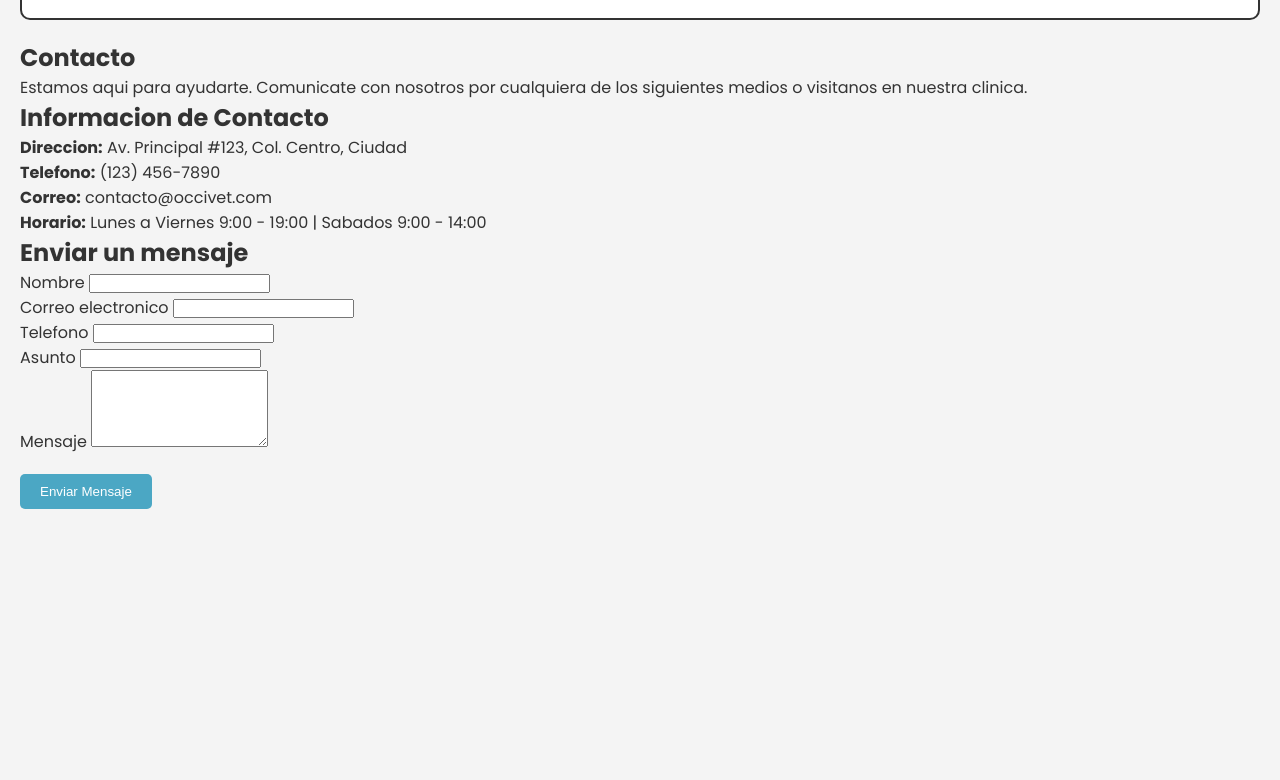
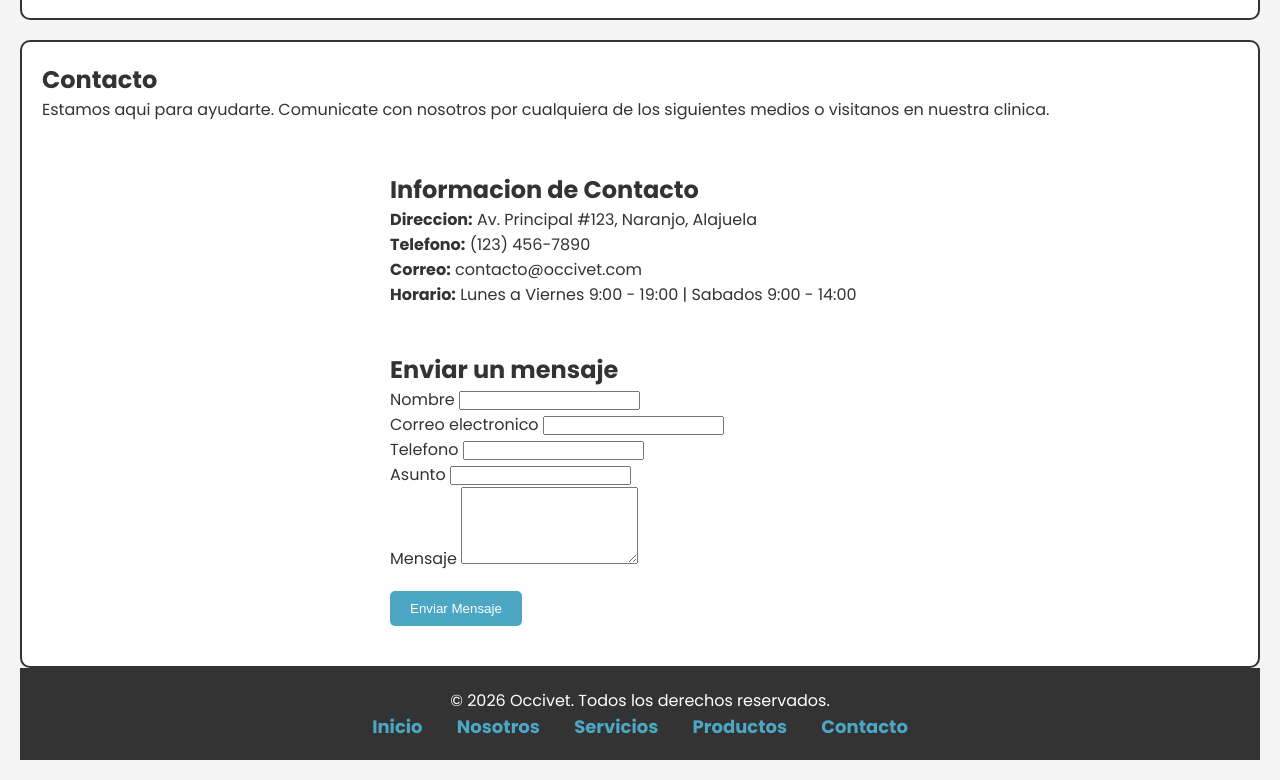
Before and after one commit to Cormanox/Proyecto_WD, a plain HTML site: page contacto.html in a window 1280 px wide. Shown: the part 180-960 px from the top of the page. Before the commit the page ends 800 px from the top, so only its background shows below. Drawn offline with Linux system fonts and the light colour scheme.

Commit message:
Add site footer and contact/product styles
Add a consistent footer to Index, Productos, Servicios, nosotros and contacto pages. Update contacto content (address and spacing). Add/adjust CSS: navigation link styles, contact section layout (.contacto, .contacto__info, .contacto__datos/.contacto__formulario), footer styling, and product image styles; plus minor hover/button refinements.

```diff
--- a/contacto.html
+++ b/contacto.html
@@ -25,20 +25,22 @@
         </div>
     </section>
 </header>
+<body>
 <main>
     <section class="contacto">
         <div class="container">
             <h1>Contacto</h1>
             <p>Estamos aqui para ayudarte. Comunicate con nosotros por cualquiera de los siguientes medios o visitanos en nuestra clinica.</p>
-
+            <br><br>
             <div class="contacto__info">
                 <div class="contacto__datos">
                     <h2>Informacion de Contacto</h2>
-                    <p><strong>Direccion:</strong> Av. Principal #123, Col. Centro, Ciudad</p>
+                    <p><strong>Direccion:</strong> Av. Principal #123, Naranjo, Alajuela </p>
                     <p><strong>Telefono:</strong> (123) 456-7890</p>
                     <p><strong>Correo:</strong> contacto@occivet.com</p>
                     <p><strong>Horario:</strong> Lunes a Viernes 9:00 - 19:00 | Sabados 9:00 - 14:00</p>
                 </div>
+                <br>
 
                 <div class="contacto__formulario">
                     <h2>Enviar un mensaje</h2>
@@ -70,6 +72,21 @@
         </div>
     </section>
 </main>
-<body>
 </body>
+<footer>
+    <section class="footer">
+        <div class="container">
+            <div class="footer__inner">
+                <p>&copy; 2026 Occivet. Todos los derechos reservados.</p>
+                <nav class="footer__nav">
+                    <a class="footer__link" href="index.html">Inicio</a>
+                    <a class="footer__link" href="nosotros.html">Nosotros</a>
+                    <a class="footer__link" href="servicios.html">Servicios</a>
+                    <a class="footer__link" href="Productos.html">Productos</a>
+                    <a class="footer__link" href="contacto.html">Contacto</a>
+                </nav>
+            </div>
+        </div>
+    </section>
+</footer>
 </html>
--- a/css/style.css
+++ b/css/style.css
@@ -41,6 +41,16 @@ header {
     overflow: hidden;
 }
 
+nav a {
+    color: #4ba7c4;
+    text-decoration: none;
+    margin: 0 15px;
+    font-size: 18px;
+    font-weight: bold;
+}
+nav a:hover {
+    color: #3a86a3;
+}
 
 .video-container video {
     position: absolute;
@@ -78,16 +88,52 @@ button a {
     font-size: 18px;
     font-weight: bold;
 }
+
 button:hover {
     background-color: #3a86a3;
 }
-nav a {
-    color: #4ba7c4;
-    text-decoration: none;
-    margin: 0 15px;
-    font-size: 18px;
-    font-weight: bold;
+/* Estilos para la sección de contacto */
+.contacto {
+    background-color: #ffffff;
+    color: #333;
+    padding: 20px;
+    border-radius: 10px;
+    margin-top: 20px;
+    border: 2px solid #333;
+    justify-content: center;
 }
-nav a:hover {
-    color: #3a86a3;
+
+.contacto__info {
+    display: flex;
+    flex-direction: column;
+    align-items: center;
 }
+
+.contacto__datos, .contacto__formulario {
+    width: 100%;
+    max-width: 500px;
+    margin-bottom: 20px;
+}
+/* Estilos para el Footer */
+.footer {
+    background-color: #333;
+    color: #fff;
+    padding: 20px;
+    text-align: center;
+}
+/*Estilos para imagenes de productos*/
+.products {
+    width: 200px;
+    height: 200px;
+    margin: 10px;
+    border-radius: 10px;
+    overflow: hidden;
+    box-shadow: 0 4px 8px rgba(0, 0, 0, 0.1);
+}
+.products img {
+    margin-right: 70px;
+    margin-left: 70px;
+    flex: 1;
+    width: 15%;
+    justify-content: center;
+}
```
Also changed, not shown: Index.html (+16 -1 lines), Productos.html (+16 -0 lines), Servicios.html (+16 -0 lines), nosotros.html (+16 -0 lines).
